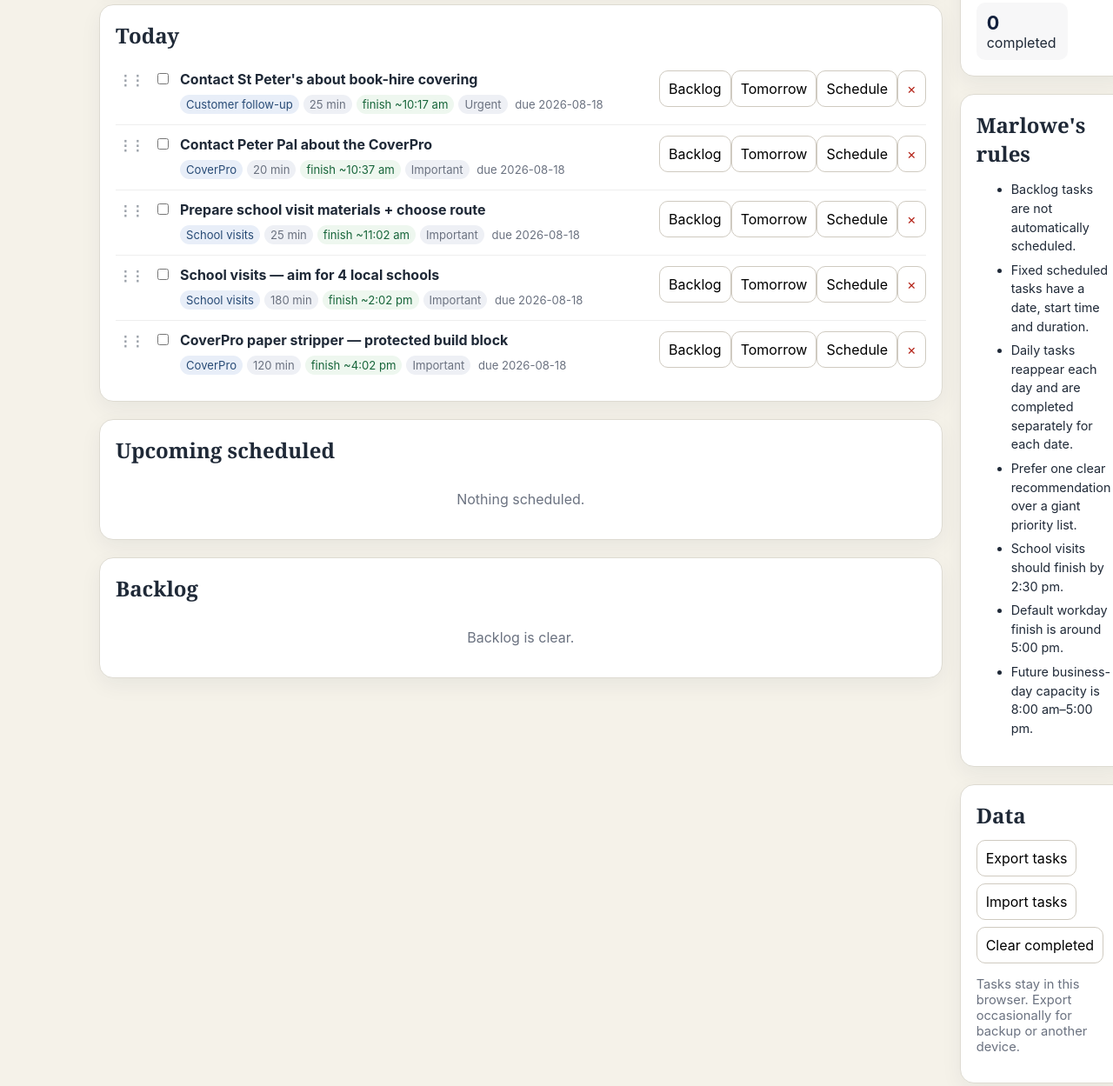
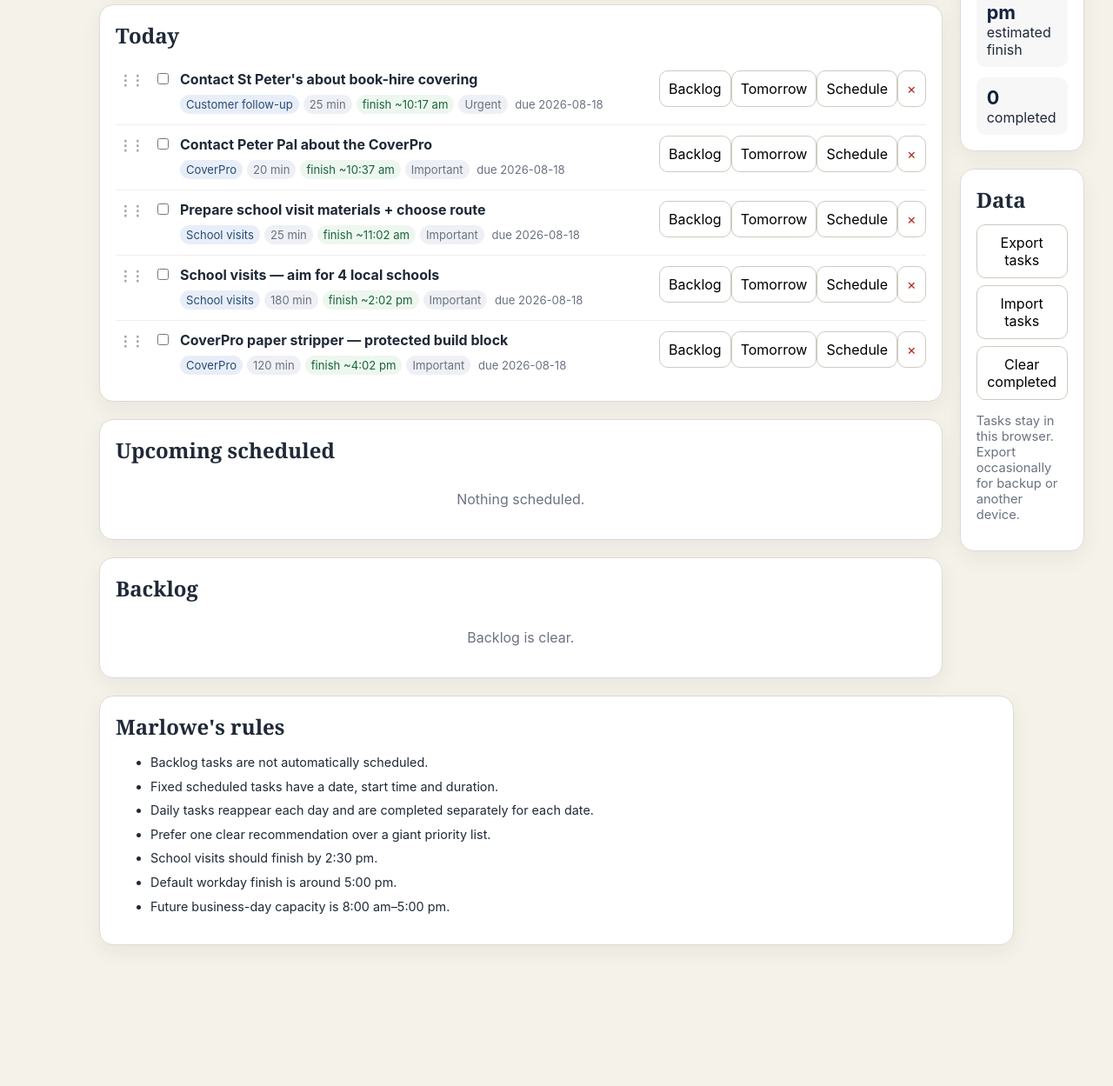
Before and after one commit to TCE74/Marlowe, a plain HTML site: page index.html in a window 1280 px wide. Shown: the part 662-1911 px from the top of the page at 87% size. After the commit the page ends 1829 px from the top, so only its background shows below. Drawn offline with Linux system fonts and the light colour scheme.

Commit message:
Move Marlowe rules to bottom of dashboard

```diff
--- a/index.html
+++ b/index.html
@@ -27,9 +27,10 @@
 <div class="card"><h2>Backlog</h2><div id="backlog"></div></div>
 </div><div>
 <div class="card"><h2>Day at a glance</h2><div class="stats"><div class="stat"><b id="todayCount">0</b>open today</div><div class="stat"><b id="todayMinutes">0</b>minutes planned</div><div class="stat"><b id="projectedFinish">—</b>estimated finish</div><div class="stat"><b id="doneCount">0</b>completed</div></div><div id="dayWarning"></div></div>
+<div class="card"><h2>Data</h2><div class="toolbar"><button id="exportBtn">Export tasks</button><button id="importBtn">Import tasks</button><button id="clearDone" class="ghost">Clear completed</button></div><input type="file" id="fileInput" accept="application/json" hidden><p class="muted">Tasks stay in this browser. Export occasionally for backup or another device.</p></div>
+</div></div>
 <div class="card"><h2>Marlowe's rules</h2><ul class="rules"><li>Backlog tasks are not automatically scheduled.</li><li>Fixed scheduled tasks have a date, start time and duration.</li><li>Daily tasks reappear each day and are completed separately for each date.</li><li>Prefer one clear recommendation over a giant priority list.</li><li>School visits should finish by 2:30 pm.</li><li>Default workday finish is around 5:00 pm.</li><li>Future business-day capacity is 8:00 am–5:00 pm.</li></ul></div>
-<div class="card"><h2>Data</h2><div class="toolbar"><button id="exportBtn">Export tasks</button><button id="importBtn">Import tasks</button><button id="clearDone" class="ghost">Clear completed</button></div><input type="file" id="fileInput" accept="application/json" hidden><p class="muted">Tasks stay in this browser. Export occasionally for backup or another device.</p></div>
-</div></div></section>
+</section>
 <section id="allView" class="view"><div class="card"><h2>All tasks</h2><div class="filters"><select id="filterCategory"><option value="all">All categories</option></select><select id="sortAll"><option value="schedule">Scheduled first</option><option value="due">Due soonest</option><option value="category">Category</option><option value="priority">Priority</option><option value="minutes">Shortest first</option><option value="created">Newest first</option></select><select id="statusFilter"><option value="open">Open tasks</option><option value="all">Open + completed</option><option value="done">Completed only</option></select></div><div id="allTasks"></div></div></section>
 </div>
 <div id="capacityModal" class="modalback"><div class="modal"><h3>That business day is already too full</h3><p id="capacityMessage"></p><div class="toolbar"><button id="modalCancel" class="ghost">Cancel</button><button id="modalBacklog">Move to backlog</button><button id="modalNext" class="primary">Next available slot</button></div></div></div>
```
